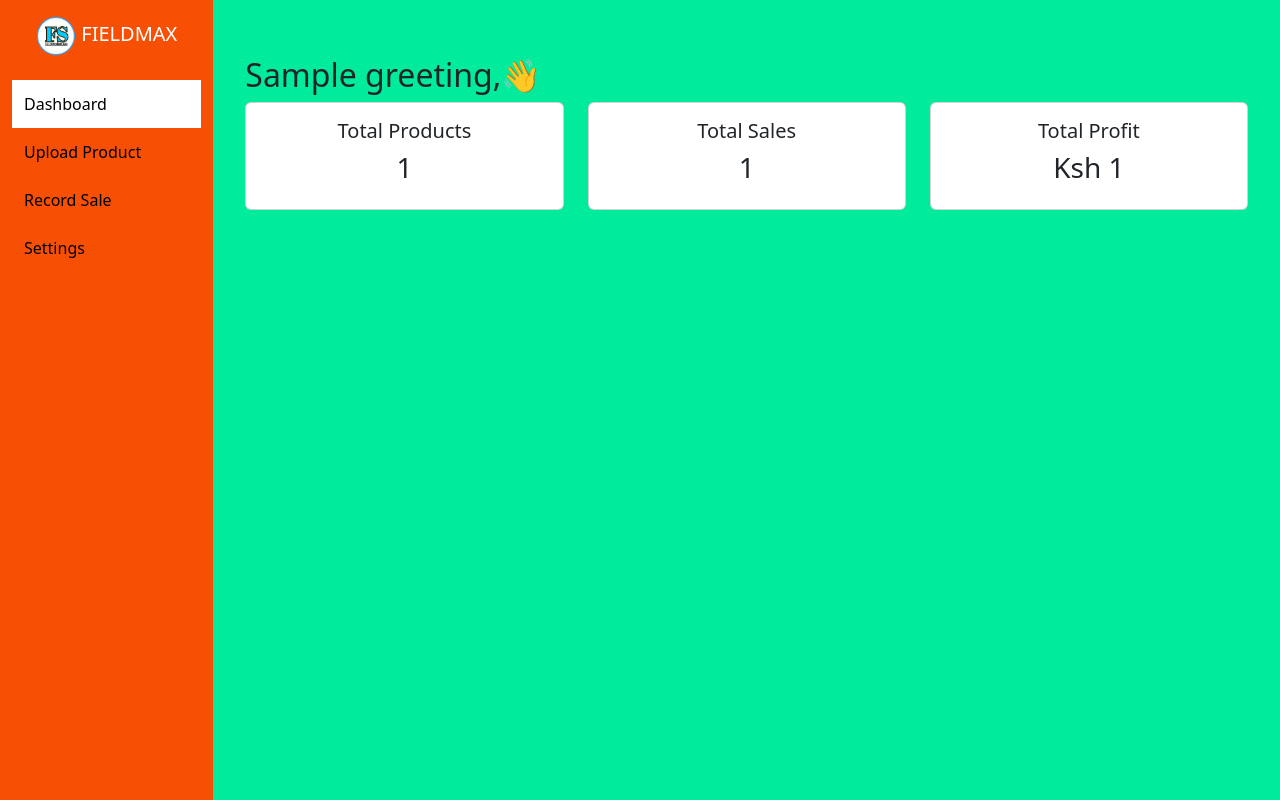
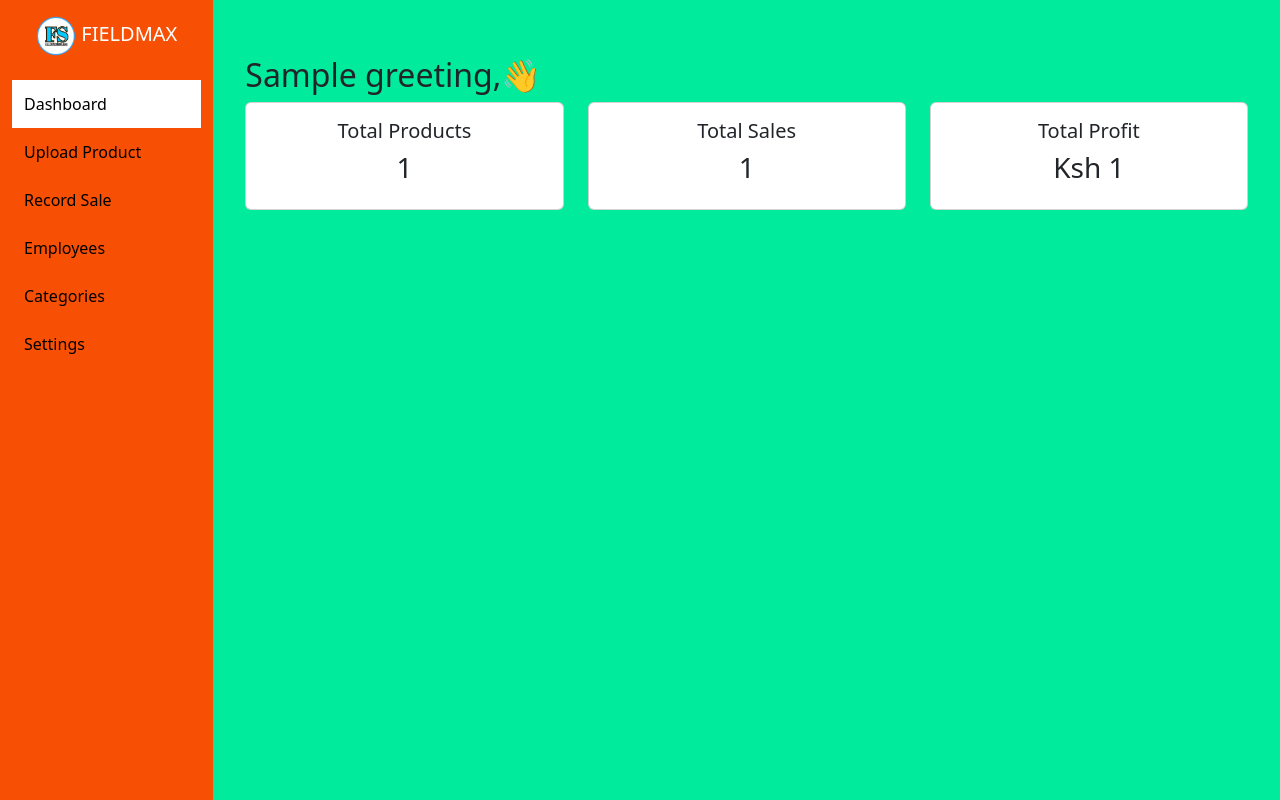
Before and after one commit to Vincentchirchir/fieldmax-sales-app, a Flask app: template templates/dashboard.html in a window 1280 px wide. Run offline with Flask 3, Linux system fonts and the light colour scheme; the template is opened without the code that fills it: most values are stand-ins (such as "Sample title", 1, 10 or a date in 2020); some libraries are stand-ins or nearby versions.

Commit message:
Update dashboard.html

```diff
--- a/templates/dashboard.html
+++ b/templates/dashboard.html
@@ -43,9 +43,8 @@
             <a href="#" class="active" onclick="showSection('dashboard')">Dashboard</a>
             <a href="#" onclick="showSection('upload')">Upload Product</a>
             <a href="#" onclick="showSection('sale')">Record Sale</a>
-
-
-
+            <a href="#" onclick="showSection('employees')">Employees</a>
+            <a href="#" onclick="showSection('categories)">Categories</a>
             <a href="#" onclick="showSection('settings')">Settings</a>
         </div>
 
```
